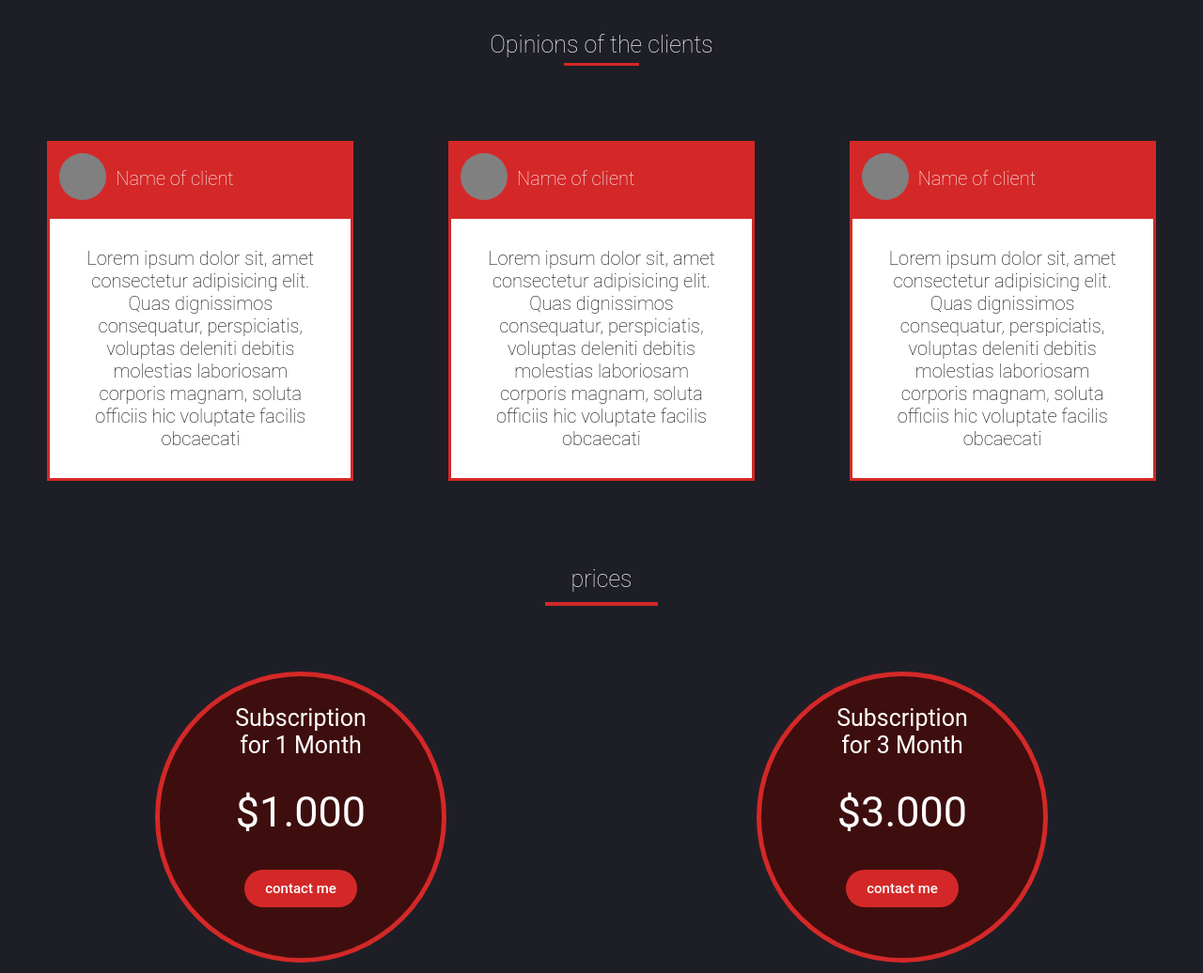
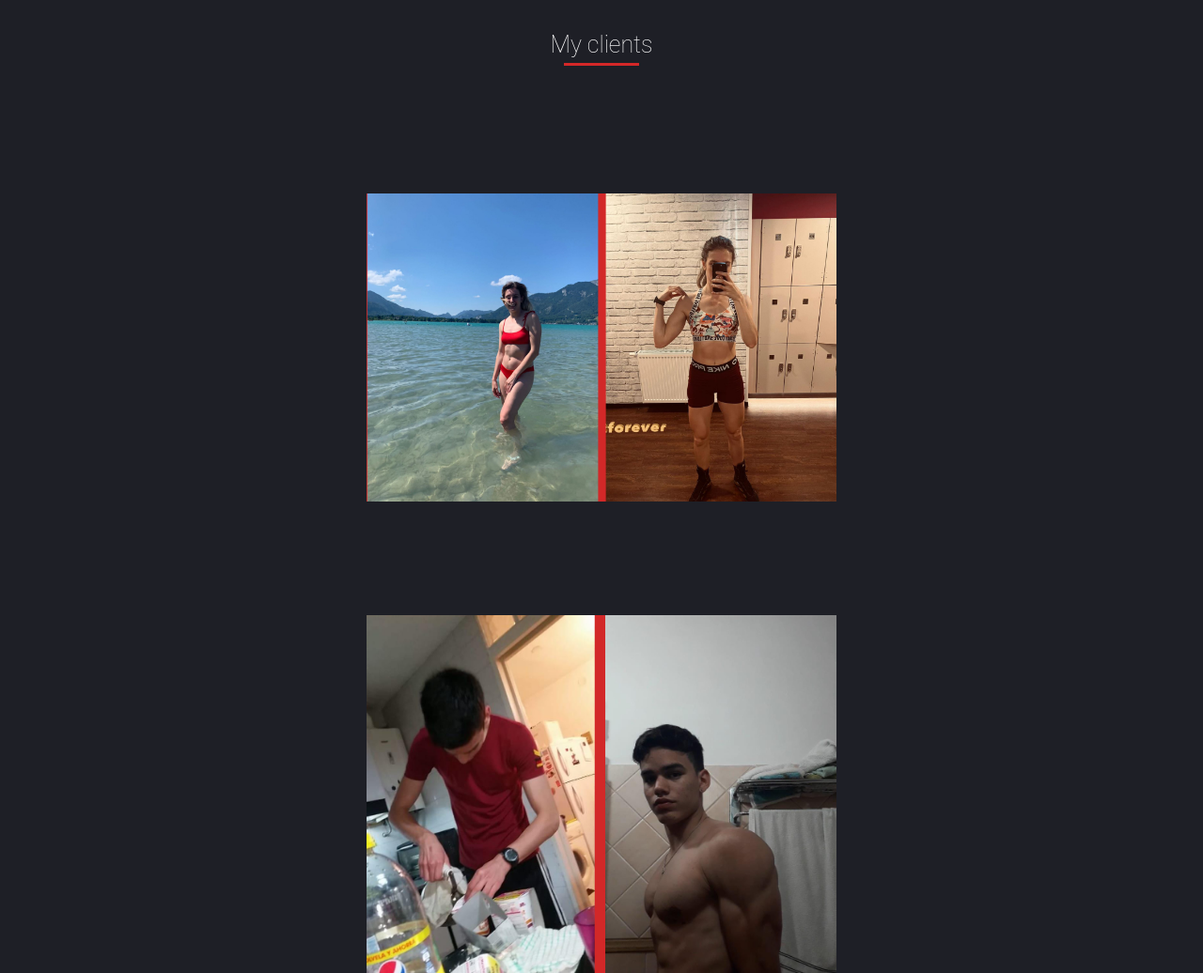
Before and after one commit to Valenchongo/martin_w, a plain HTML site: page index.html in a window 1280 px wide. Shown: the part 3489-4525 px from the top of the page at 94% size. Drawn offline with nearby package versions, Linux system fonts and the light colour scheme.

Commit message:
Add files via upload

```diff
--- a/estilos.css
+++ b/estilos.css
@@ -6,7 +6,20 @@
     font-family: "Roboto",sans-serif;
     text-align: center;
 }
+.image-container_before {
+  display: flex;
+  justify-content: center;
+  align-items: center;
+  height: 350px; /* Ocupa toda la altura de la pantalla */
+  width: 350px;
+  margin: auto;
 
+}
+
+.image-container_before img {
+  max-width: 100%;
+  height: auto;
+}
 
   .h3_offers{
     margin-top: 50px;
@@ -391,7 +404,7 @@ header h3{
 .p_about_me{
     width: 80%;
     margin: auto;
-    margin-top: 30px;
+    margin-top: 100px;
     font-size: 20px;
     text-align: left;
 }
@@ -689,6 +702,13 @@ footer{
     margin-top: 60px;
 }
 @media (min-width:720px){
+
+  .image-container_before {
+
+    height: 500px;
+    width: 500px;
+
+  }
   .principal_image{
     width: 300px;
     height: 300px;
@@ -767,7 +787,7 @@ footer{
      }
      .opinions{
         display: flex;
-        flex-direction: row;
+        flex-direction: column;
      }
      .opinion{
         width: 25%;
--- a/index.html
+++ b/index.html
@@ -69,7 +69,7 @@
         <h3 data-aos="zoom-in">About me</h3>
         <div class="sub_h4_about_me" data-aos="zoom-in"></div>
         <div class="principal_about_me">
-        <div class="image_about_me" data-aos="fade-up"> <img src="img/principal.jpeg" alt=""></div>
+        <div class="image_about_me" data-aos="fade-up"> <img src="img/me.jpeg" alt=""></div>
         <p class="p_about_me"> My name is Martín Longás, and anyone who has met me knows that I have a burning passion for strength training. Throughout my life, I have been involved in sports, but at the age of 17, I began weight training, and since then, I have dedicated my life to it. I developed a passion and committed myself to becoming the best athlete I could be before transitioning to coaching others. Now, not only do I continue to improve as an athlete, but I also help others achieve their goals on this weightlifting journey.</p>
         </div>
 
@@ -81,32 +81,16 @@
         </div>
 
     </section>
-    <h3 class="opinions_h3_title">Opinions of the clients</h3>
+    <h3 class="opinions_h3_title">My clients</h3>
     <div class="sub_h4_opinions"></div>
     <section class="opinions" data-aos="fade-up">
 
-        <div class="opinion">
-            <div class="opinion_top">
-                <div class="imag_opinion"></div>
-                <h4>Name of client</h4>
-            </div>
-            <p>Lorem ipsum dolor sit, amet consectetur adipisicing elit. Quas dignissimos consequatur, perspiciatis, voluptas deleniti debitis molestias laboriosam corporis magnam, soluta officiis hic voluptate facilis obcaecati </p>
+        <div class="image-container_before">
+            <img src="img/before_after_client_1.jpg">
         </div>
 
-        <div class="opinion" data-aos="fade-up">
-            <div class="opinion_top">
-                <div class="imag_opinion"></div>
-                <h4>Name of client</h4>
-            </div>
-            <p>Lorem ipsum dolor sit, amet consectetur adipisicing elit. Quas dignissimos consequatur, perspiciatis, voluptas deleniti debitis molestias laboriosam corporis magnam, soluta officiis hic voluptate facilis obcaecati</p>
-        </div>
-
-        <div class="opinion" data-aos="fade-up">
-            <div class="opinion_top">
-                <div class="imag_opinion"></div>
-                <h4>Name of client</h4>
-            </div>
-            <p>Lorem ipsum dolor sit, amet consectetur adipisicing elit. Quas dignissimos consequatur, perspiciatis, voluptas deleniti debitis molestias laboriosam corporis magnam, soluta officiis hic voluptate facilis obcaecati</p>
+        <div class="image-container_before">
+            <img src="img/before_after_client_2.jpg">
         </div>
     </section>
 
@@ -115,15 +99,11 @@
     <section class="prices">
         <div class="pricies_div"  data-aos="zoom-in">
             <p class="time">Subscription for 1 Month</p>
-            <p class="price">$1.000</p>
+            <p class="price">€20</p>
             <button>contact me</button>
         </div>
 
-        <div class="pricies_div"  data-aos="zoom-in">
-            <p class="time">Subscription for 3 Month</p>
-            <p class="price">$3.000</p>
-            <button>contact me</button>
-        </div>
+
     </section>
 
     <h3 class="h3_question">Common questions</h3>
```
Also changed, not shown: img/after_client_1.jpeg (added), img/before_after_client_1.jpg (added), img/before_after_client_2.jpg (added), img/before_client_1.jpeg (added), img/me.jpeg (added).
